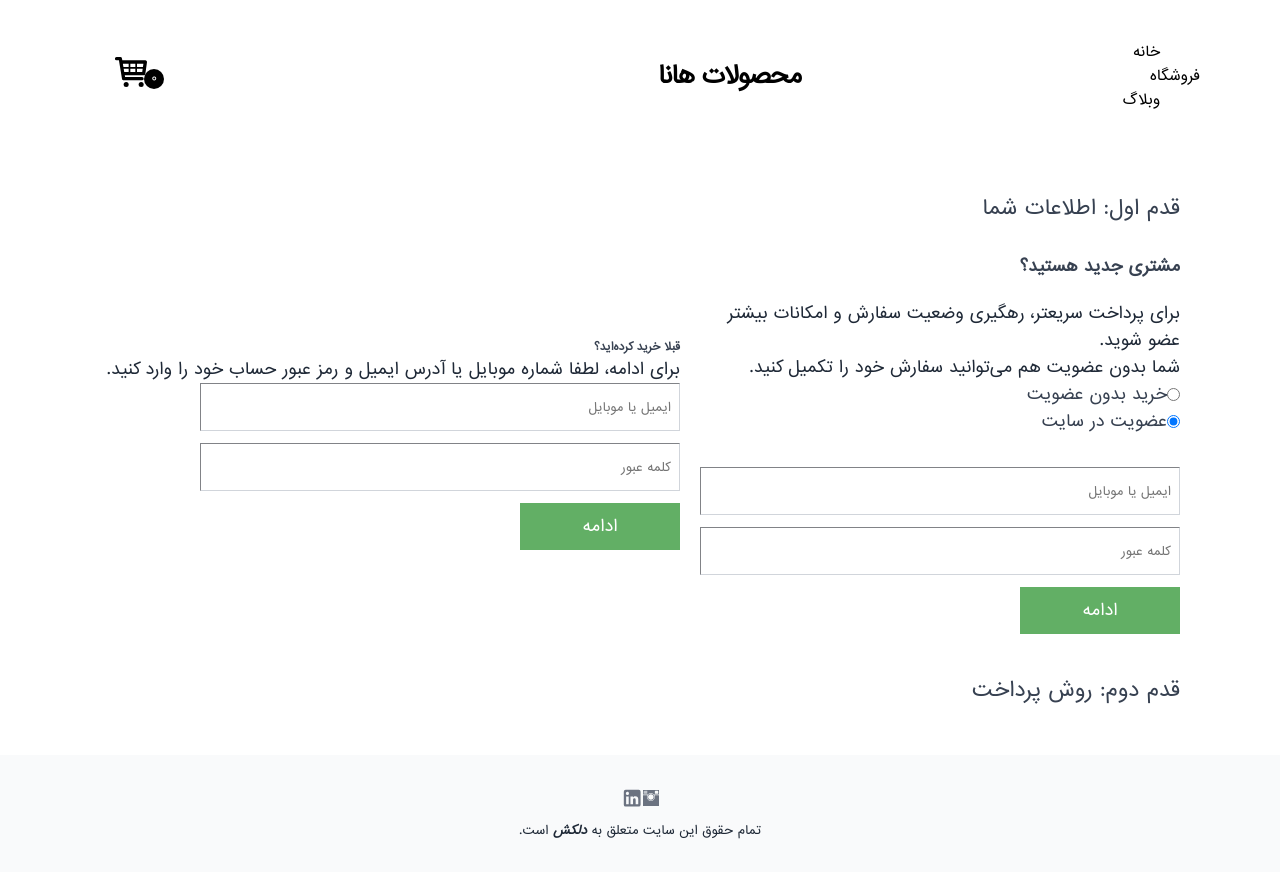
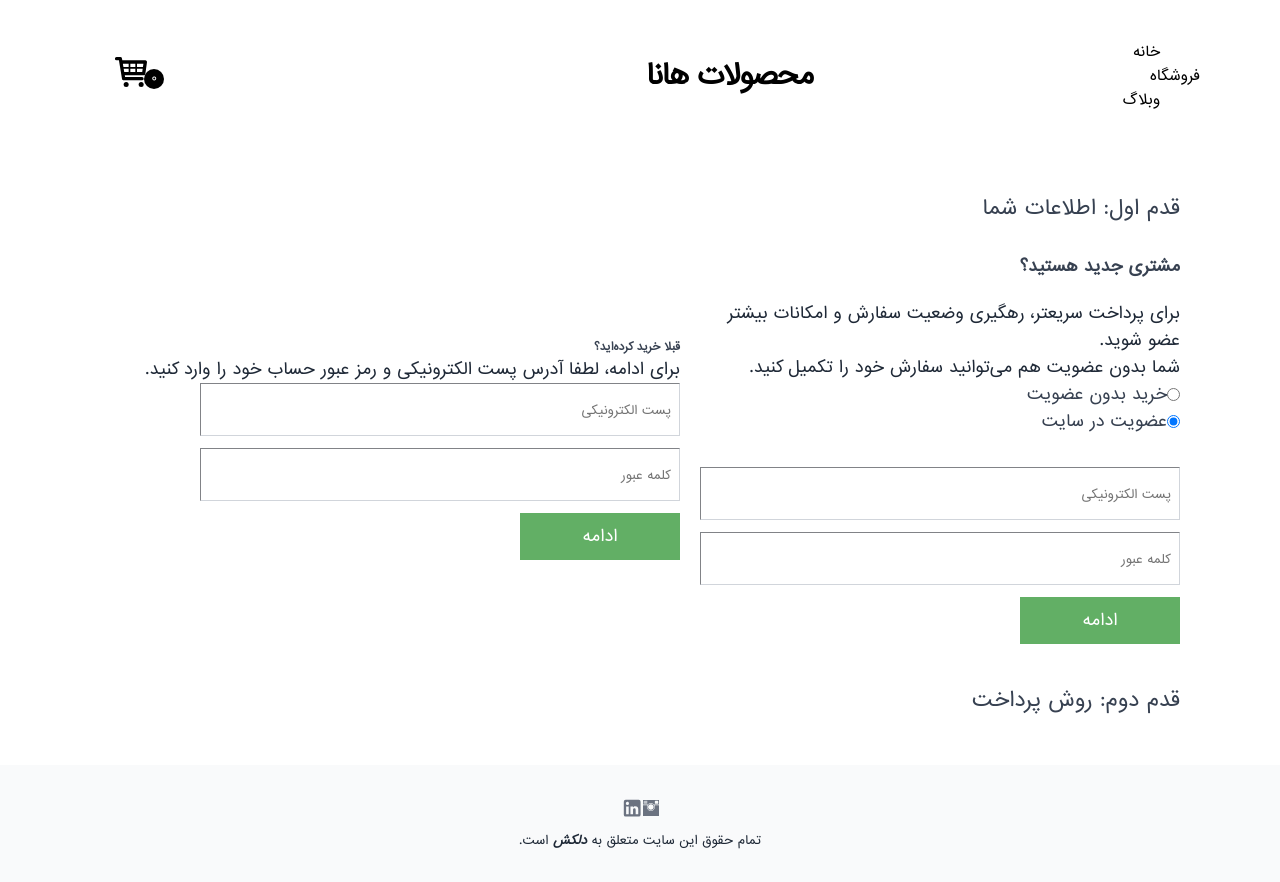
Before and after one commit to Dellcash/Wordpress-to-Vue-Hana-template, a Vue app: page /info in a window 1280 px wide. Both pictures are taken after a click on the radio button "عضویت در سایت". Built offline with nearby package versions, Linux system fonts and the light colour scheme.

Commit message:
sign in and log in

```diff
--- a/src/components/SideCart.vue
+++ b/src/components/SideCart.vue
@@ -72,11 +72,15 @@ const items = computed(() => shopStore.allItems);
 				</div>
 
 				<!-- BUTTONS -->
-				<div border-t border-gray-300>
+				<div border="t gray-300">
 					<button>
 						<router-link to="/shopping-card">مشاهده سبد خرید</router-link>
 					</button>
-					<button>تسویه حساب</button>
+					<button>
+						<router-link :to="shopStore.isLoggedIn ? '/checkout' : '/info'"
+							>تسویه حساب</router-link
+						>
+					</button>
 				</div>
 			</div>
 		</div>
--- a/src/components/TheHeader.vue
+++ b/src/components/TheHeader.vue
@@ -56,7 +56,7 @@ header {
 	--at-apply: "flex items-center justify-between py-5 px-3 sm:px-7rem lg:px-15rem xl:(px-5rem py-10)";
 
 	h3 {
-		--at-apply: "text-16px tracking-tighter sm:text-24px md:order-2 xl:ml-14rem";
+		--at-apply: "text-16px tracking-tighter sm:text-28px md:order-2 xl:ml-14rem";
 	}
 
 	li {
--- a/src/router/index.js
+++ b/src/router/index.js
@@ -41,6 +41,13 @@ const router = createRouter({
       meta: {
         title: 'اطلاعات شما'
       }
+    },
+    {
+      path: '/checkout',
+      component: () => import('../views/Shopping/Checkout.vue'),
+      meta: {
+        title: 'پرداخت'
+      }
     }
   ]
 })
--- a/src/stores/shop.js
+++ b/src/stores/shop.js
@@ -10,7 +10,8 @@ export const useShopStore = defineStore({
   state: () => ({
     items: useShop.items,
     cart: localStorage.getItem('cart') ? JSON.parse(localStorage.getItem('cart')) : [],
-    sideCart: false
+    sideCart: false,
+    users: localStorage.getItem('users') ? JSON.parse(localStorage.getItem('users')) : [],
   }),
   getters: {
     getItem: (state) => {
@@ -28,6 +29,14 @@ export const useShopStore = defineStore({
       return state.cart.reduce((total, p) => {
         return total + p.price * p.quantity
       }, 0)
+    },
+    // IF USER ALREADY EXIST LOGGED IN SKIP INFO PAGE AND GO TO CHECKOUT PAGE
+    isLoggedIn(state) {
+      if (state.users.length > 0) {
+        return true
+      } else {
+        return false
+      }
     }
   },
   actions: {
@@ -73,6 +82,13 @@ export const useShopStore = defineStore({
     },
     numberWithCommas(x) {
       return x.toString().replace(/\B(?=(\d{3})+(?!\d))/g, ",");
-    }
+    },
+    // addUser() {
+    //   thisusers.push(this.user);
+    //   localStorage.setItem("users", JSON.stringify(this.users));
+    //   this.user.email = "";
+    //   this.user.password = "";
+    // },
+
   },
 })
--- /dev/null
+++ b/src/views/Shopping/Checkout.vue
@@ -0,0 +1,5 @@
+<script setup></script>
+
+<template>checkout</template>
+
+<style lang="scss" scoped></style>
--- a/src/views/Shopping/Info.vue
+++ b/src/views/Shopping/Info.vue
@@ -1,7 +1,66 @@
 <script setup>
-import { ref } from "vue";
+import { reactive, ref } from "vue";
+import { useShopStore } from "@/stores/shop";
+import { useRouter } from "vue-router";
 
+const shopStore = useShopStore();
+const router = useRouter();
 const picked = ref("One");
+
+const signInForm = reactive({
+	email: "",
+	password: "",
+});
+const signInLoading = ref(false);
+const signIn = () => {
+	const user = shopStore.users.find((user) => user.email === signInForm.email);
+	if (!user) {
+		if (signInForm.email === "" || signInForm.password === "") {
+			alert("fill inputs");
+		} else {
+			signInLoading.value = true;
+			setTimeout(() => {
+				signInLoading.value = false;
+				shopStore.users.push({
+					id: new Date().getTime(),
+					email: signInForm.email,
+					password: signInForm.password,
+				});
+				localStorage.setItem("users", JSON.stringify(shopStore.users));
+				router.push("/checkout");
+			}, 2000);
+		}
+	} else {
+		alert("this email is taken");
+	}
+};
+
+const loginForm = reactive({
+	email: "",
+	password: "",
+});
+const loginLoading = ref(false);
+const login = () => {
+	const user = shopStore.users.find(
+		(user) => user.password == loginForm.password
+	);
+
+	if (user) {
+		loginLoading.value = true;
+		setTimeout(() => {
+			loginLoading.value = false;
+			router.push("/checkout");
+		}, 2000);
+	} else {
+		loginLoading.value = true;
+		setTimeout(() => {
+			loginLoading.value = false;
+			alert("wrong email or password");
+			loginForm.email = "";
+			loginForm.password = "";
+		}, 2000);
+	}
+};
 </script>
 
 <template>
@@ -21,7 +80,7 @@ const picked = ref("One");
 				</p>
 
 				<!--  -->
-				<form @submit.prevent="" m="t4 md:t7">
+				<form @submit.prevent="signIn" m="t4 md:t7">
 					<div class="checkbox" mb-2>
 						<input
 							type="radio"
@@ -49,13 +108,28 @@ const picked = ref("One");
 					</div>
 
 					<div v-if="picked === 'Two'" class="sign-in">
-						<input type="text" placeholder="ایمیل یا موبایل" class="input" />
-						<input type="password" placeholder="کلمه عبور" class="input" />
+						<input
+							v-model="signInForm.email"
+							type="email"
+							placeholder="پست الکترونیکی"
+							class="input"
+						/>
+						<input
+							v-model="signInForm.password"
+							type="password"
+							placeholder="کلمه عبور"
+							class="input"
+						/>
 
-						<button class="btn">ادامه</button>
+						<button class="text-center btn">
+							<span v-if="!signInLoading">ادامه</span>
+							<span v-else>. . .</span>
+						</button>
 					</div>
 
-					<button v-else class="!mt-8 btn">ادامه</button>
+					<button v-else class="!mt-5 btn">
+						<router-link to="/checkout">ادامه</router-link>
+					</button>
 				</form>
 			</div>
 
@@ -64,16 +138,29 @@ const picked = ref("One");
 				<div m="b04 md:b-8">
 					<h6 m="b-2 md:mb-5" text="md:14px xl:16px">قبلا خرید کرده‌اید؟</h6>
 					<p text="9px md:12px xl:14px">
-						برای ادامه، لطفا شماره موبایل یا آدرس ایمیل و رمز عبور حساب خود را
-						وارد کنید.
+						برای ادامه، لطفا آدرس پست الکترونیکی و رمز عبور حساب خود را وارد
+						کنید.
 					</p>
 				</div>
 
-				<form flex flex-col>
-					<input type="text" placeholder="ایمیل یا موبایل" class="input" />
-					<input type="password" placeholder="کلمه عبور" class="input" />
+				<form @submit.prevent="login" flex flex-col>
+					<input
+						v-model="loginForm.email"
+						type="email"
+						placeholder="پست الکترونیکی"
+						class="input"
+					/>
+					<input
+						v-model="loginForm.password"
+						type="password"
+						placeholder="کلمه عبور"
+						class="input"
+					/>
 
-					<button class="btn">ادامه</button>
+					<button class="btn">
+						<span v-if="!loginLoading">ادامه</span>
+						<span v-else>. . .</span>
+					</button>
 				</form>
 			</div>
 		</section>
@@ -116,7 +203,7 @@ main {
 		}
 
 		.input {
-			--at-apply: "placeholder-text-10px border-gray-300 border-1 outline-none w-35 pr-2 mb-6px py-1 sm:w-50 md:( w-90 py-2 placeholder-text-12px mb-3 py-3 ) xl:w-120";
+			--at-apply: "placeholder-text-10px border-gray-300 border-1 outline-none w-35 pr-2 mb-6px py-1 sm:w-50 md:( w-90 py-2 placeholder-text-12px mb-3 py-3 ) xl:( w-120 text-16px )";
 		}
 
 		.btn {
--- a/src/views/Shopping/ShoppingCart.vue
+++ b/src/views/Shopping/ShoppingCart.vue
@@ -120,7 +120,11 @@ const heads = ref(["کالا", "تعداد", "قیمت", "قیمت کل"]);
 				<!-- BUTTONS -->
 				<div class="end">
 					<button>پیش فاکتور</button>
-					<button><router-link to="/info">ثبت سفارش</router-link></button>
+					<button>
+						<router-link :to="shopStore.isLoggedIn ? '/checkout' : '/info'"
+							>ثبت سفارش</router-link
+						>
+					</button>
 				</div>
 			</div>
 		</section>
```
